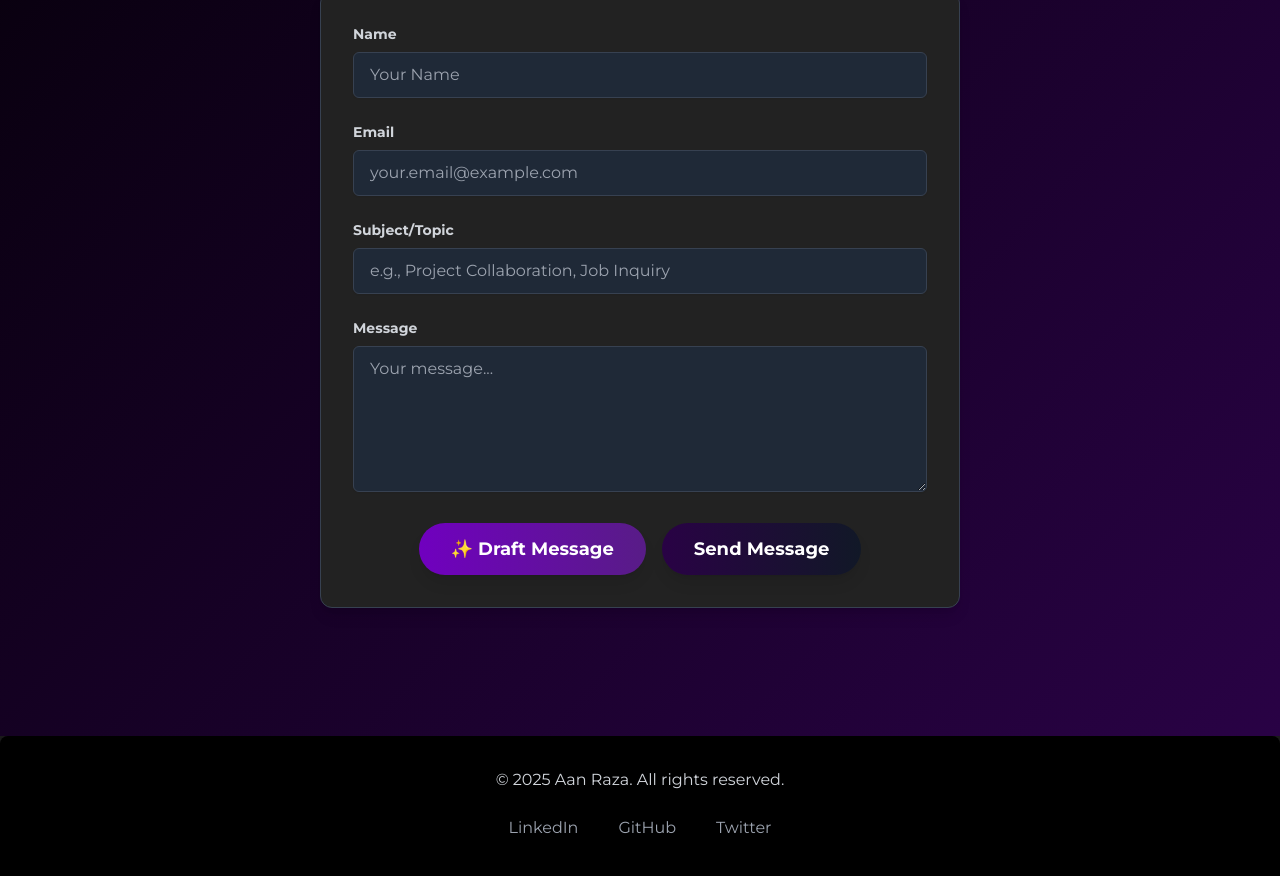
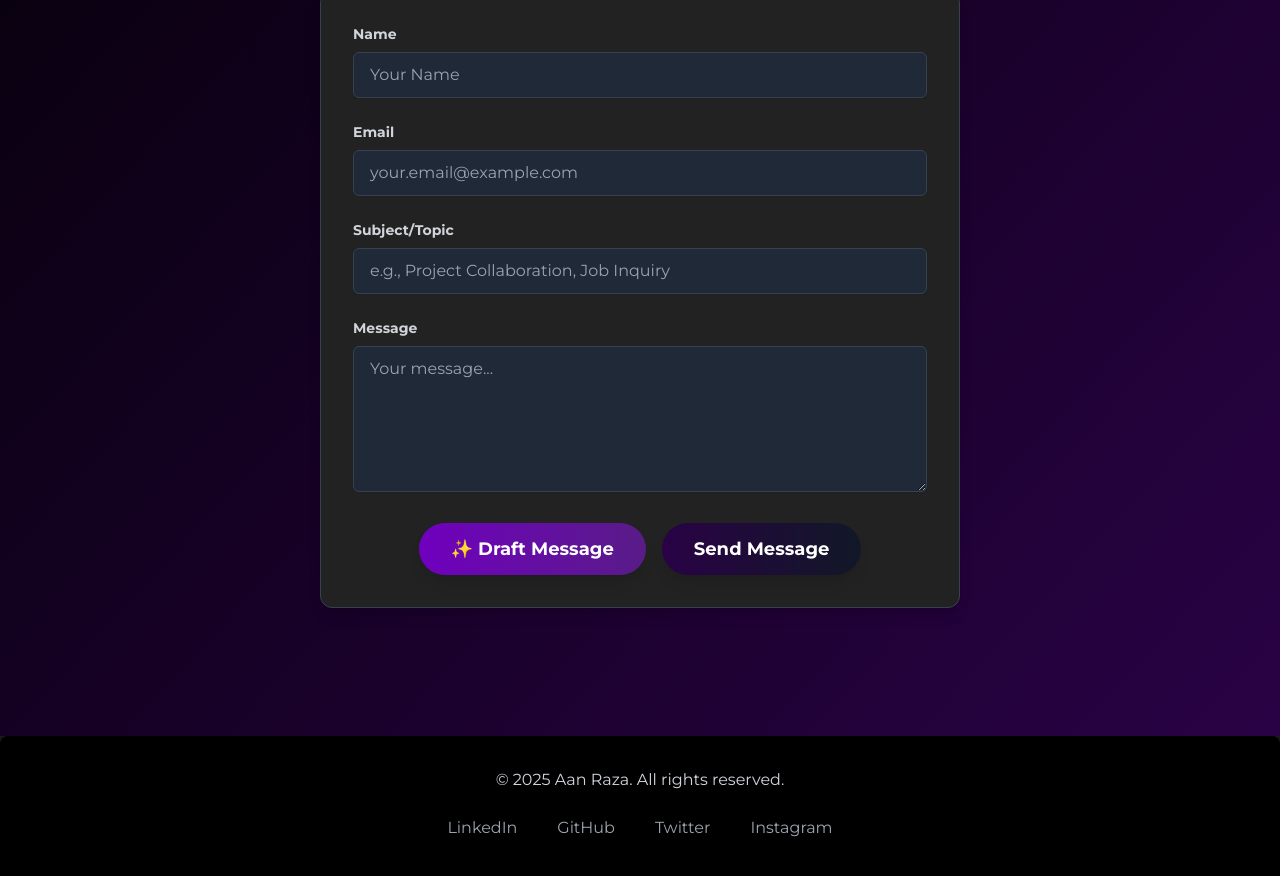
Before and after one commit to adam-aan/aanraza_portfolio, a plain HTML site: page index.html in a window 1280 px wide. Shown: the part 3565-4441 px from the top of the page. Drawn offline with nearby package versions, Linux system fonts and the light colour scheme.

Commit message:
Update index.html

```diff
--- a/index.html
+++ b/index.html
@@ -273,6 +273,9 @@
                 <a href="#" class="text-gray-400 hover:text-[#7000BF] transition duration-300 rounded-full p-2 hover:bg-gray-800">
                     Twitter
                 </a>
+                <a href="#" class="text-gray-400 hover:text-[#7000BF] transition duration-300 rounded-full p-2 hover:bg-gray-800">
+                    Instagram
+                </a>
             </div>
         </div>
     </footer>
```
